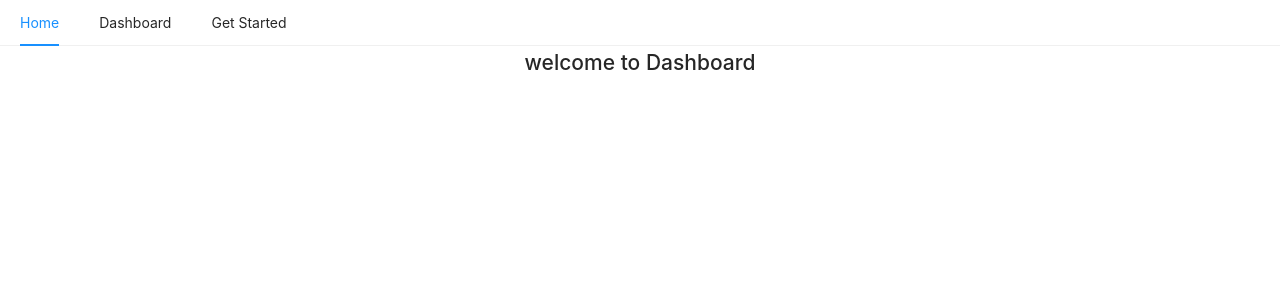
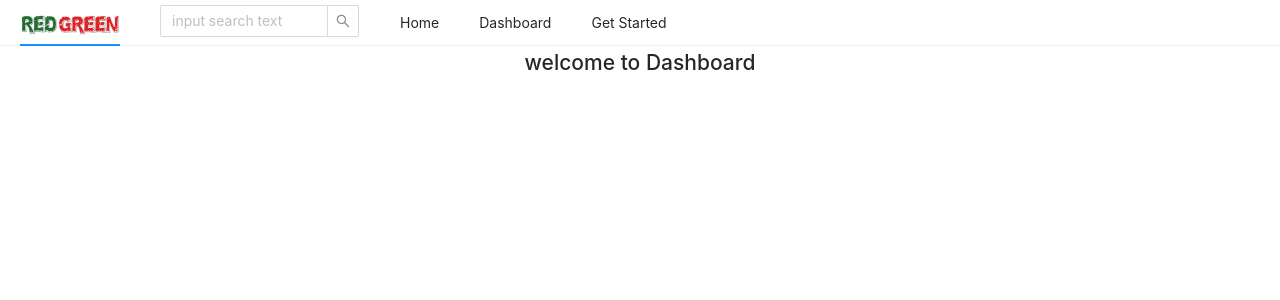
Before and after one commit to md-najmul-haque/dashboard-with-antd, a React (Create React App) app: page /dashboard in a window 1280 px wide. Shown: the top 300 px of the page. Built offline with nearby package versions, Linux system fonts and the light colour scheme.

Commit message:
search field and logo added

```diff
--- a/src/components/Shared/Navbar/Navbar.js
+++ b/src/components/Shared/Navbar/Navbar.js
@@ -1,15 +1,40 @@
 import { Menu } from 'antd';
+import Search from 'antd/lib/input/Search';
 import React, { useState } from 'react';
 import { Link } from "react-router-dom";
+import logo from "../../../assets/logo.png"
+
+
+const onSearch = (value) => console.log(value);
 
 const items = [
     {
+        label: (<img
+            src={logo}
+            style={{
+                width: 100,
+            }}
+            alt=''
+        />),
+        Key: '0'
+    }, {
+        label: (<Search
+            placeholder="input search text"
+            onSearch={onSearch}
+            style={{
+                width: 200,
+                marginTop: 5
+            }}
+        />),
+        Key: '1'
+    },
+    {
         label: (<Link to="/">Home</Link>),
-        key: '1',
+        key: '2',
     },
     {
         label: (<Link to="/dashboard">Dashboard</Link>),
-        key: '2',
+        key: '3',
     },
     {
         label: (<Link to="/register">Get Started</Link>),
```
Also changed, not shown: src/assets/logo.png (added).
